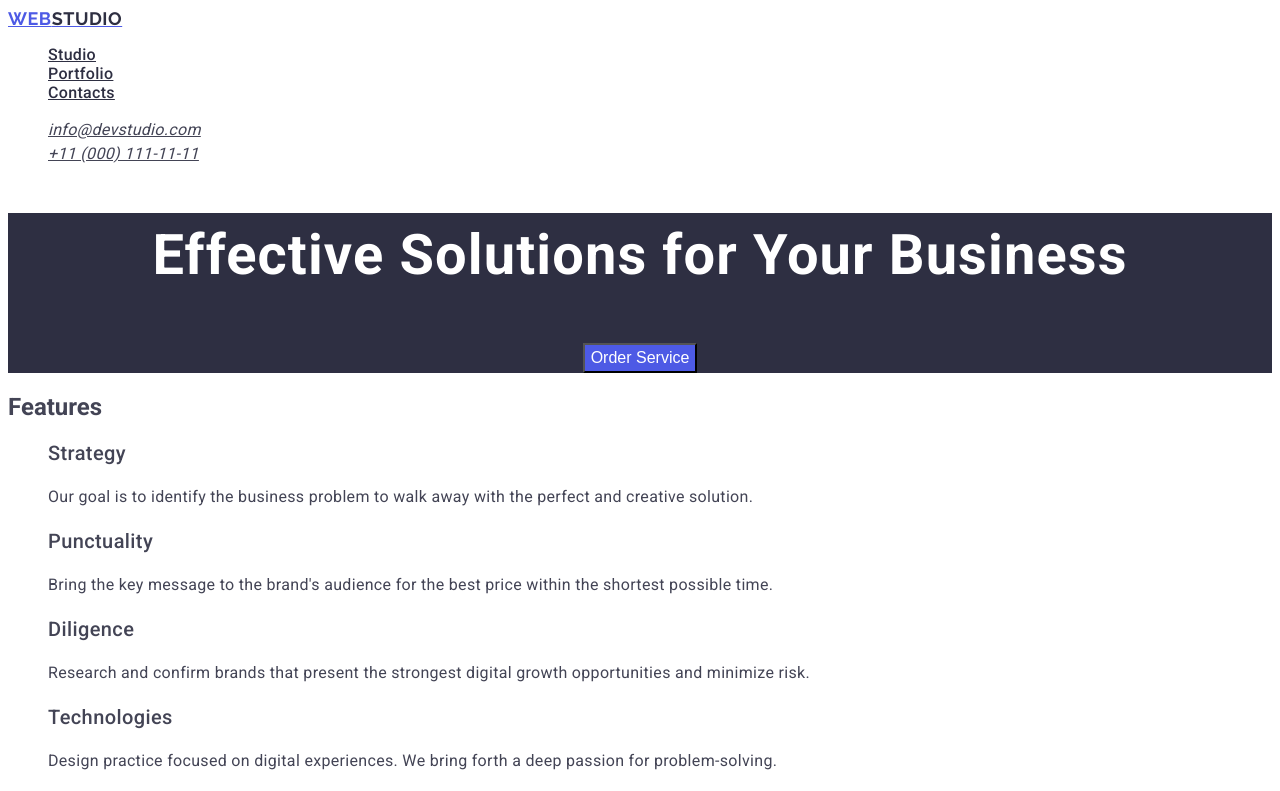
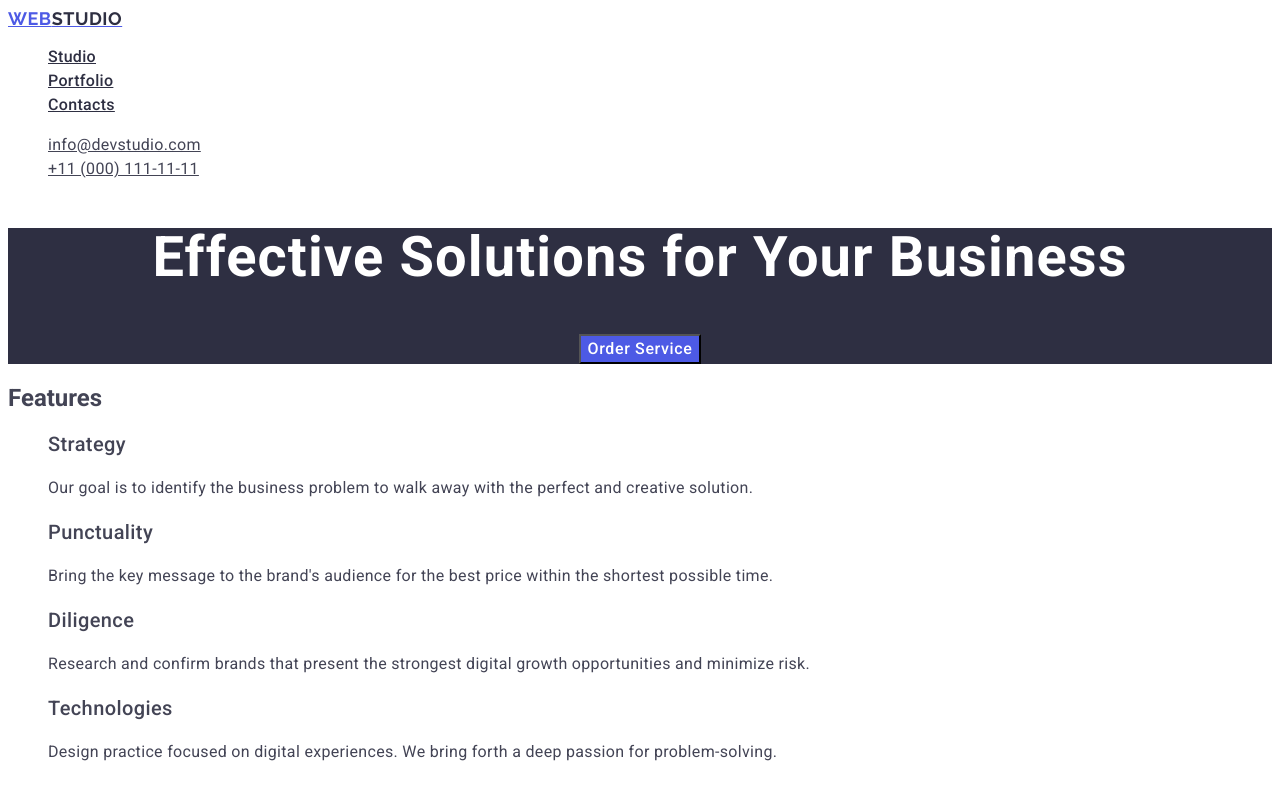
Before and after one commit to f1lger/goit-markup-hw-02, a plain HTML site: page index.html in a window 1280 px wide. Shown: the top 791 px of the page. Drawn offline with Linux system fonts and the light colour scheme.

Commit message:
first section fix 5.0

```diff
--- a/css/style.css
+++ b/css/style.css
@@ -32,6 +32,7 @@ p {
   font-size: 16px;
   letter-spacing: 0.02em;
   color: #2e2f42;
+  line-height: 1.5;
 }
 .body-medium a:hover {
   color: #404bbf;
@@ -41,6 +42,7 @@ p {
   color: #404bbf;
 }
 .contacts a {
+  font-style: normal;
   font-size: 16px;
   line-height: 1.5;
   letter-spacing: 0.02em;
@@ -60,20 +62,25 @@ p {
   font-family: "Roboto", sans-serif;
   font-size: 56px;
   font-weight: 700;
-  line-height: 1.5;
+  line-height: 1.07;
   letter-spacing: 0.02em;
   text-align: center;
   color: #ffffff;
 }
 .button {
+  font-family: "Roboto", sans-serif;
   background-color: #4d5ae5;
   color: #ffffff;
   font-size: 16px;
   line-height: 1.5;
   font-weight: 500;
   cursor: pointer;
+  letter-spacing: 0.04em;
 }
 .button:hover {
+  background-color: #404bbf;
+}
+.button:focus {
   background-color: #404bbf;
 }
 .Features-list {
--- a/index.html
+++ b/index.html
@@ -18,7 +18,7 @@
         <a class="logo" href="/index.html">Web<span>Studio</span> </a>
         <ul class="body-medium">
           <li>
-            <a href="/index.html">Studio</a>
+            <a href="./index.html">Studio</a>
           </li>
           <li>
             <a href="">Portfolio</a>
```
